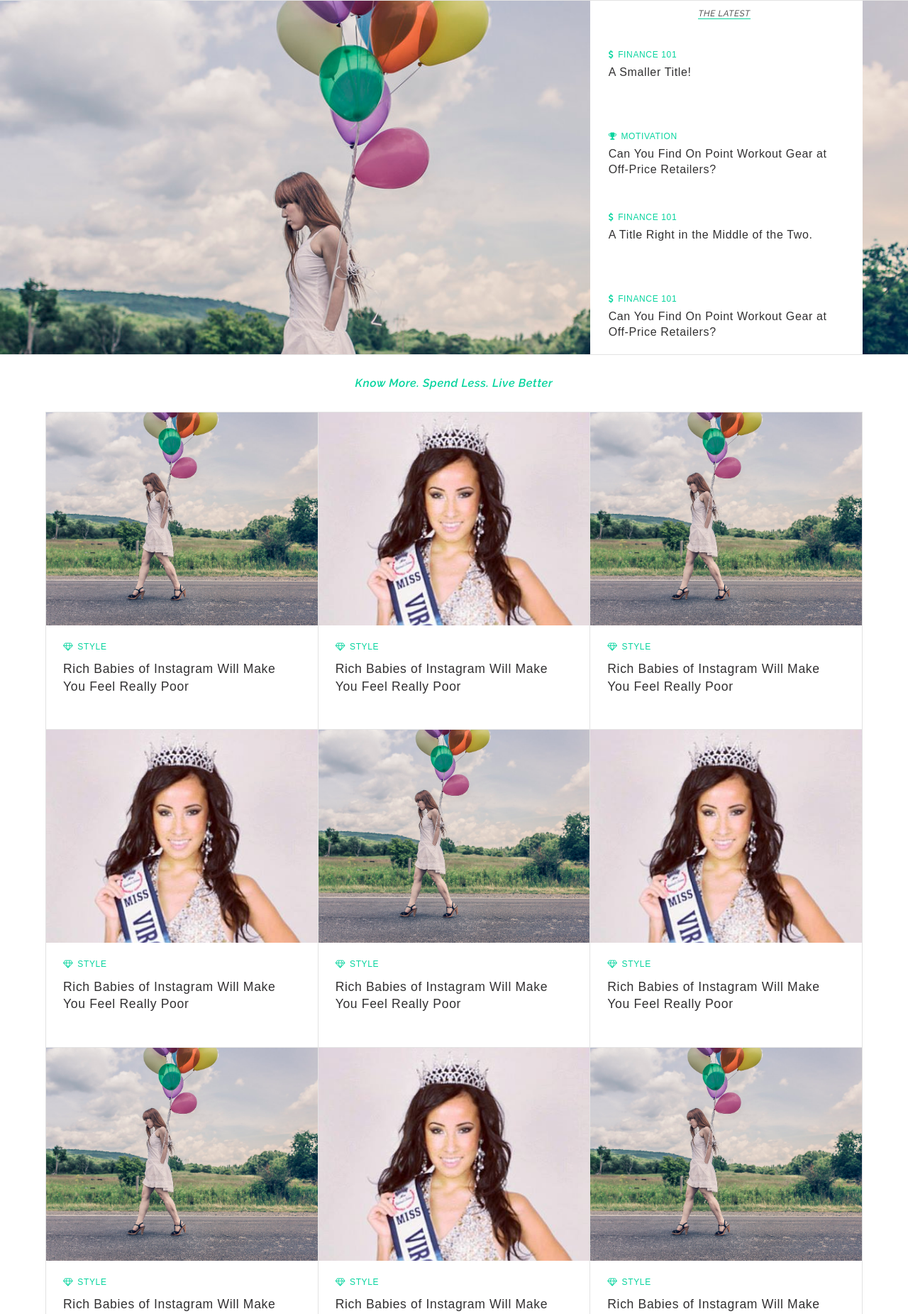
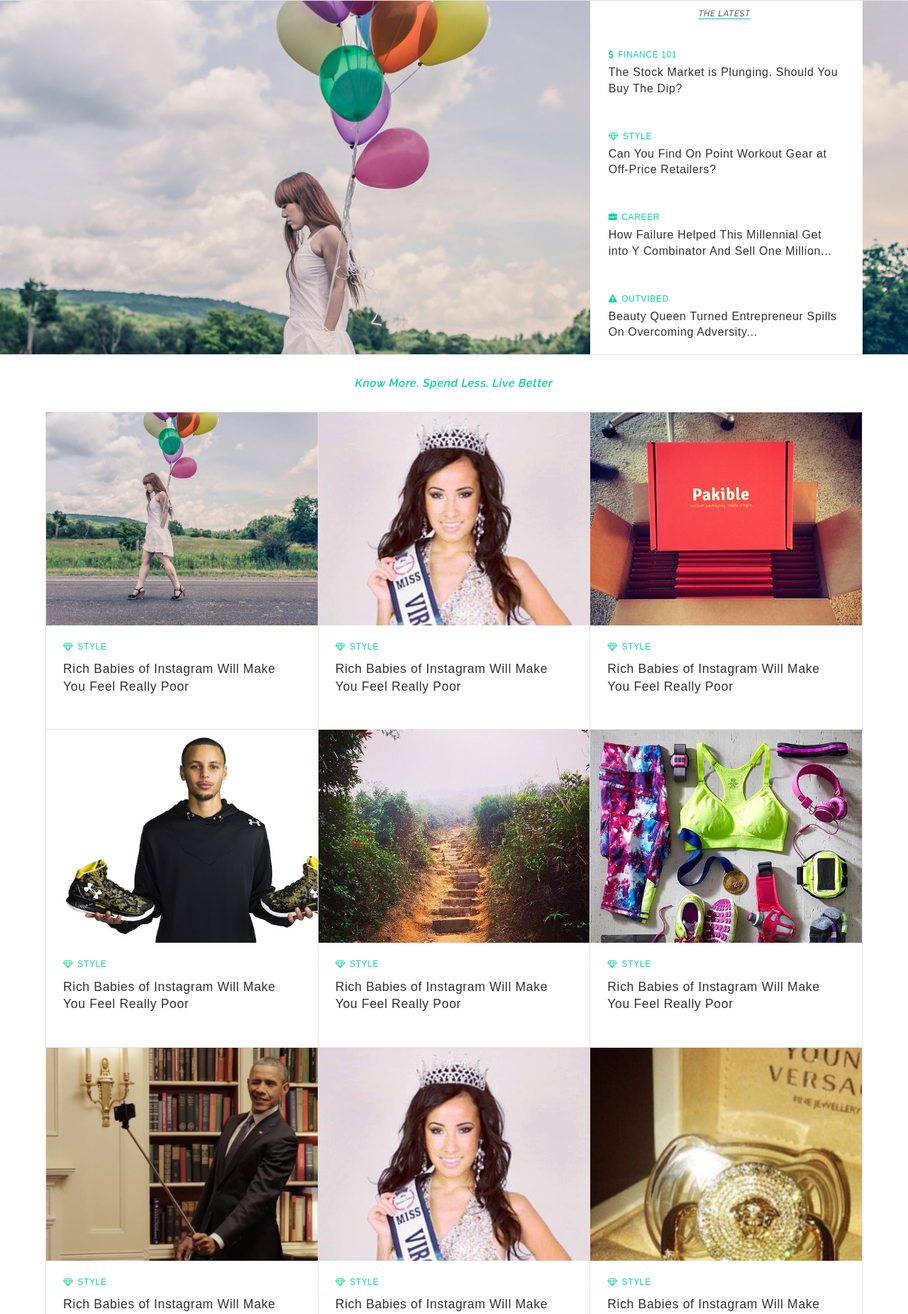
Before and after one commit to microsarah/microsarah.github.io, a PHP site: page / in a window 1280 px wide. Shown: the part 92-1943 px from the top of the page at 71% size. Run offline with PHP 8.4, Linux system fonts and the light colour scheme; some web fonts are replaced.

Commit message:
index page ready for review

```diff
--- a/invibed/css/main.css
+++ b/invibed/css/main.css
@@ -705,7 +705,7 @@ input[type=search]:focus {
 }
 
 @media screen and (max-width: 1000px){
-        .cards{
+    .cards{
         width:50%;
     }
 
@@ -766,6 +766,11 @@ input[type=search]:focus {
     footer section{
         height:auto;
         padding: .5em .0 1em;
+    }
+
+    .landscape{
+        height:100%;
+        width: auto;
     }
 
     .footer-sec-sm{
--- a/invibed/index.html
+++ b/invibed/index.html
@@ -69,25 +69,25 @@
                     <a href="#">
                     <article class="featured-article clearfix">
                         <h4><span class="fa fa-usd"></span>Finance 101</h4>
-                        <h2 class="featured-title">A Smaller Title!</h2>
+                        <h2 class="featured-title">The Stock Market is Plunging. Should You Buy The Dip?</h2>
                     </article>
                     </a>
                     <a href="#">
                     <article class="featured-article">
-                        <h4><span class="fa fa-trophy"></span>Motivation</h4>
+                        <h4><span class="fa fa-diamond"></span>Style</h4>
                         <h2 class="featured-title">Can You Find On Point Workout Gear at Off-Price Retailers?</h2>
                     </article>
                     </a>
                     <a href="#">
                     <article class="featured-article">
-                        <h4><span class="fa fa-usd"></span>Finance 101</h4>
-                        <h2 class="featured-title">A Title Right in the Middle of the Two.</h2>
+                        <h4><span class="fa fa-briefcase"></span>Career</h4>
+                        <h2 class="featured-title">How Failure Helped This Millennial Get into Y Combinator And Sell One Million...</h2>
                     </article>
                     </a>
                     <a href="#">
                     <article class="featured-article">
-                        <h4><span class="fa fa-usd"></span>Finance 101</h4>
-                        <h2 class="featured-title">Can You Find On Point Workout Gear at Off-Price Retailers?</h2>
+                        <h4><span class="fa fa-exclamation-triangle"></span>Outvibed</h4>
+                        <h2 class="featured-title">Beauty Queen Turned Entrepreneur Spills On Overcoming Adversity...</h2>
                     </article>
                     </a>
                 </div>
@@ -117,7 +117,43 @@
             </a>
             <a href="#">
                 <article class="cards">
-                    <div class="cards-img"><img class="landscape" src="img/motivation.jpg"></div>
+                    <div class="cards-img"><img class="portrait" src="img/career.jpg"></div>
+                    <header class="cards-header">
+                        <h4><span class="fa fa-diamond"></span>Style</h4>
+                        <h3>Rich Babies of Instagram Will Make You Feel Really Poor</h3>
+                    </header>
+                </article>
+            </a>
+            <a href="#">
+                <article class="cards">
+                    <div class="cards-img"><img class="landscape" src="img/finance.jpg"></div>
+                    <header class="cards-header">
+                        <h4><span class="fa fa-diamond"></span>Style</h4>
+                        <h3>Rich Babies of Instagram Will Make You Feel Really Poor</h3>
+                    </header>
+                </article>
+            </a>
+            <a href="#">
+                <article class="cards">
+                    <div class="cards-img"><img class="portrait" src="img/fun.jpg"></div>
+                    <header class="cards-header">
+                        <h4><span class="fa fa-diamond"></span>Style</h4>
+                        <h3>Rich Babies of Instagram Will Make You Feel Really Poor</h3>
+                    </header>
+                </article>
+            </a>
+            <a href="#">
+                <article class="cards">
+                    <div class="cards-img"><img class="portrait" src="img/health.jpg"></div>
+                    <header class="cards-header">
+                        <h4><span class="fa fa-diamond"></span>Style</h4>
+                        <h3>Rich Babies of Instagram Will Make You Feel Really Poor</h3>
+                    </header>
+                </article>
+            </a>
+            <a href="#">
+                <article class="cards">
+                    <div class="cards-img"><img class="landscape" src="img/news.jpg"></div>
                     <header class="cards-header">
                         <h4><span class="fa fa-diamond"></span>Style</h4>
                         <h3>Rich Babies of Instagram Will Make You Feel Really Poor</h3>
@@ -135,43 +171,7 @@
             </a>
             <a href="#">
                 <article class="cards">
-                    <div class="cards-img"><img class="landscape" src="img/motivation.jpg"></div>
-                    <header class="cards-header">
-                        <h4><span class="fa fa-diamond"></span>Style</h4>
-                        <h3>Rich Babies of Instagram Will Make You Feel Really Poor</h3>
-                    </header>
-                </article>
-            </a>
-            <a href="#">
-                <article class="cards">
-                    <div class="cards-img"><img class="portrait" src="img/outvibed.jpg"></div>
-                    <header class="cards-header">
-                        <h4><span class="fa fa-diamond"></span>Style</h4>
-                        <h3>Rich Babies of Instagram Will Make You Feel Really Poor</h3>
-                    </header>
-                </article>
-            </a>
-            <a href="#">
-                <article class="cards">
-                    <div class="cards-img"><img class="landscape" src="img/motivation.jpg"></div>
-                    <header class="cards-header">
-                        <h4><span class="fa fa-diamond"></span>Style</h4>
-                        <h3>Rich Babies of Instagram Will Make You Feel Really Poor</h3>
-                    </header>
-                </article>
-            </a>
-            <a href="#">
-                <article class="cards">
-                    <div class="cards-img"><img class="portrait" src="img/outvibed.jpg"></div>
-                    <header class="cards-header">
-                        <h4><span class="fa fa-diamond"></span>Style</h4>
-                        <h3>Rich Babies of Instagram Will Make You Feel Really Poor</h3>
-                    </header>
-                </article>
-            </a>
-            <a href="#">
-                <article class="cards">
-                    <div class="cards-img"><img class="landscape" src="img/motivation.jpg"></div>
+                    <div class="cards-img"><img class="landscape" src="img/style.jpg"></div>
                     <header class="cards-header">
                         <h4><span class="fa fa-diamond"></span>Style</h4>
                         <h3>Rich Babies of Instagram Will Make You Feel Really Poor</h3>
```
